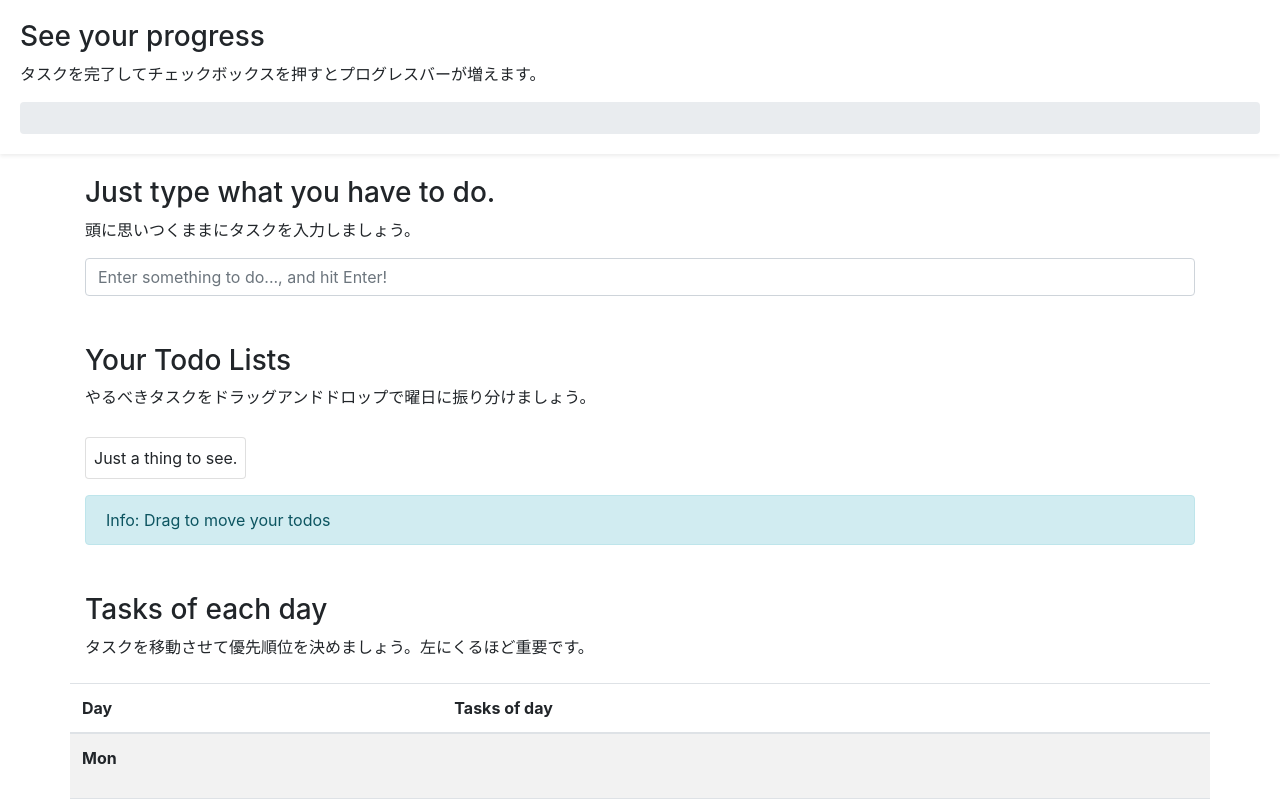
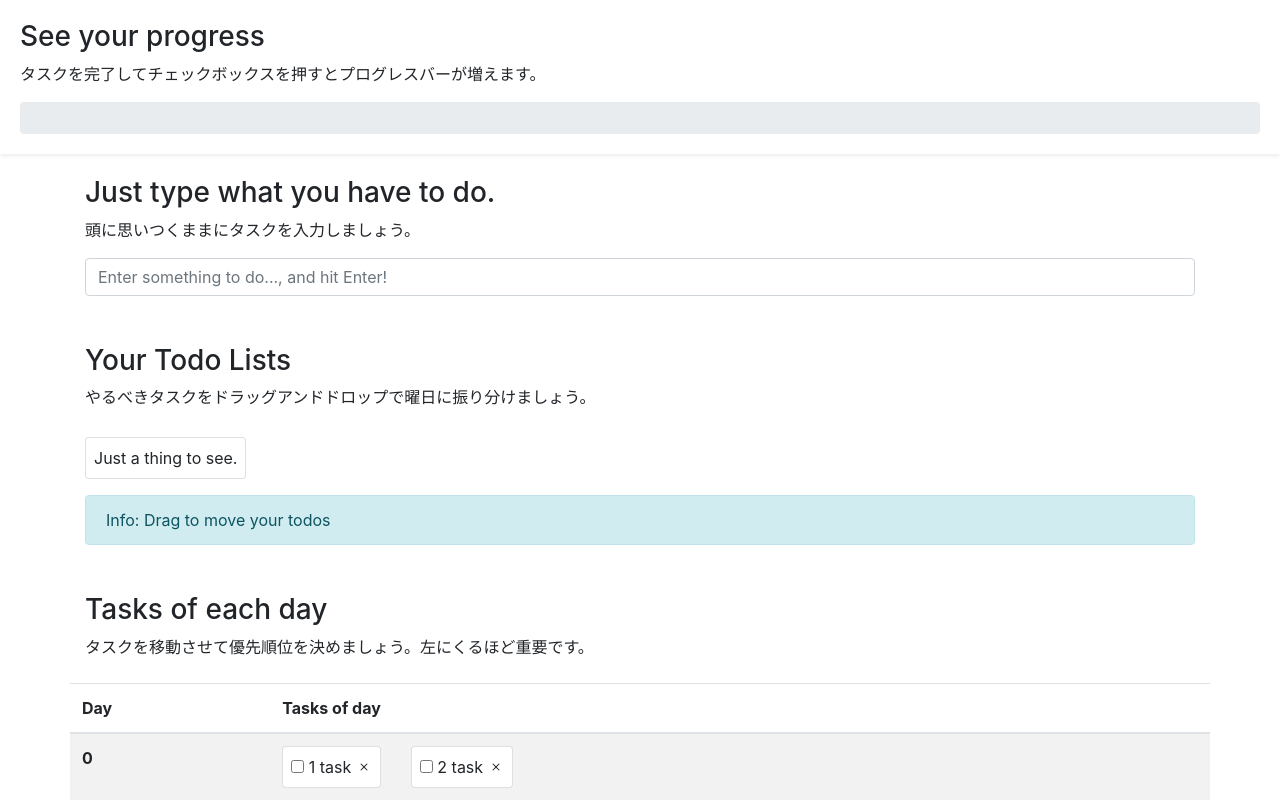
Before and after one commit to cedrictarou/cedrictarou-portfolio-todoAppVue, a Vue app: page / in a window 1280 px wide. Shown: the top 800 px of the page. Built offline with nearby package versions, Linux system fonts and the light colour scheme.

Commit message:
fixing some errors

```diff
--- a/src/components/WeekDayTodo.vue
+++ b/src/components/WeekDayTodo.vue
@@ -1,60 +1,17 @@
 <template>
-  <b-card-group deck>
-    <draggable :list="dayTodos" group="myTodos"  @start="drag=true" @end="onEnd" :options="options" @change="log">
-      <b-card class="item" v-for="(dayTodo, index) in dayTodos" :key="dayTodo.id">
-        <b-card-text>
-          <input type="checkbox" v-model="dayTodo.isDone">
-          <span :class="{done: dayTodo.isDone}">
-            {{ index +1 }} {{ dayTodo.text }}
-          </span>
-          <span @click="deleteTodo(index)"><b-icon icon="x"></b-icon></span>
-        </b-card-text>
-      </b-card>
-    </draggable>
-  </b-card-group>
+
 </template>
 <script>
-import draggable from "vuedraggable";
+// import draggable from "vuedraggable";
 export default {
   components: {
-    draggable
+    // draggable
   },
   data() {
-    return {
-      options: {
-        group: "myTodos",
-        animation: 200
-      },
-      dayTodos: []
-    };
+    return {};
   },
-  computed: {
-    // 曜日に割り当てたtodoもallTodosで扱えるようにしたい。
-    allTodos() {
-      return this.$store.state.allTodos;
-    },
-    // dayTodos() {
-    //   return this.$store.state.dayTodos;
-    // },
-    remaining() {
-      return this.$store.getters.remaining;
-    }
-  },
-  methods: {
-    log: function(e) {
-      window.console.log(e);
-      console.log( "allTodos", this.allTodos);
-      console.log( "dayTodos", this.dayTodos);
-      console.log( "remaining", this.remaining);
-    },
-    deleteTodo(index) {
-      this.dayTodos.splice(index, 1);
-    },
-    onEnd: function() {
-      alert('Moved!!');
-      this.dayTodos.push('aaaa');
-    },
-  }
+  computed: {},
+  methods: {}
 };
 </script>
 
--- a/src/components/WeekTable.vue
+++ b/src/components/WeekTable.vue
@@ -11,10 +11,22 @@
         </tr>
       </thead>
       <tbody>
-        <tr v-for="day in days" :key="day.id" @change="log">
-          <th scope="row">{{ day }}</th>
+        <tr v-for="day in week" :key="day.id">
+          <th scope="row">{{ day.dayNum }}</th>
           <td>
-            <app-week-day-todo></app-week-day-todo>
+            <b-card-group deck>
+              <draggable :tasks="week" group="myTodos" @start="drag=true" @end="onEnd" :options="options">
+                <b-card class="item" v-for="(dayTodo, index) in day.dayTodos" :key="dayTodo.id">
+                    <b-card-text>
+                      <input type="checkbox" v-model="dayTodo.isDone">
+                      <span :class="{done: dayTodo.isDone}">
+                      {{ index +1 }} {{ dayTodo.name }}
+                      </span>
+                      <span @click="deleteTodo(index)"><b-icon icon="x"></b-icon></span>
+                    </b-card-text>
+                </b-card>
+              </draggable>
+            </b-card-group>
           </td>
         </tr>
       </tbody>
@@ -23,21 +35,38 @@
 </div>
 </template>
 <script>
-import WeekDayTodo from "./WeekDayTodo.vue";
+// import WeekDayTodo from "./WeekDayTodo.vue";
+import draggable from "vuedraggable";
 export default {
   components: {
-    appWeekDayTodo: WeekDayTodo,
+    // appWeekDayTodo: WeekDayTodo,
+    draggable,
   },
   data() {
     return {
-      days: ["Mon","Tue","Wed","Thu","Fri","Sat","Sun"],
+      options: {
+        group: "myTodos",
+        animation: 200
+      },
+      week: [
+        {dayNum: 0, dayTodos: [{name: 'task',isDone: false}, {name: 'task',isDone: false}]},
+        {dayNum: 1, dayTodos: [{name: 'task',isDone: false}]},
+        {dayNum: 3, dayTodos: [{name: 'task',isDone: false}]},
+        {dayNum: 4, dayTodos: [{name: 'task',isDone: false}]},
+        {dayNum: 5, dayTodos: [{name: 'task',isDone: false}]},
+        {dayNum: 6, dayTodos: [{name: 'task',isDone: false}]},
+        ],
     };
   },
-  computed: {
-    allTodos() {
-      return this.$store.state.allTodos;
-    },
-  },
+  methods: {
+    deleteTodo(index) {
+      if(confirm('Are you sure?')) {
+        console.log(index);
+        // this.week.dayTodos.splice(index, 1);
+        console.log(this.week.dayTodos[0]);
+      }
+    }
+  }
 };
 </script>
 <style lang="scss" scoped>
@@ -45,4 +74,23 @@ span.done {
   text-decoration: line-through;
   color: #bbb;
 }
+card-deck {
+  min-height: 40px;
+}
+span.done {
+  text-decoration: line-through;
+  color: #bbb;
+}
+.card-body {
+  padding: 0.5rem;
+}
+.item {
+  display: inline-block;
+  &:hover {
+  cursor: grab;
+  }
+  &:active {
+    cursor: grabbing;
+  }
+}
 </style>
```
